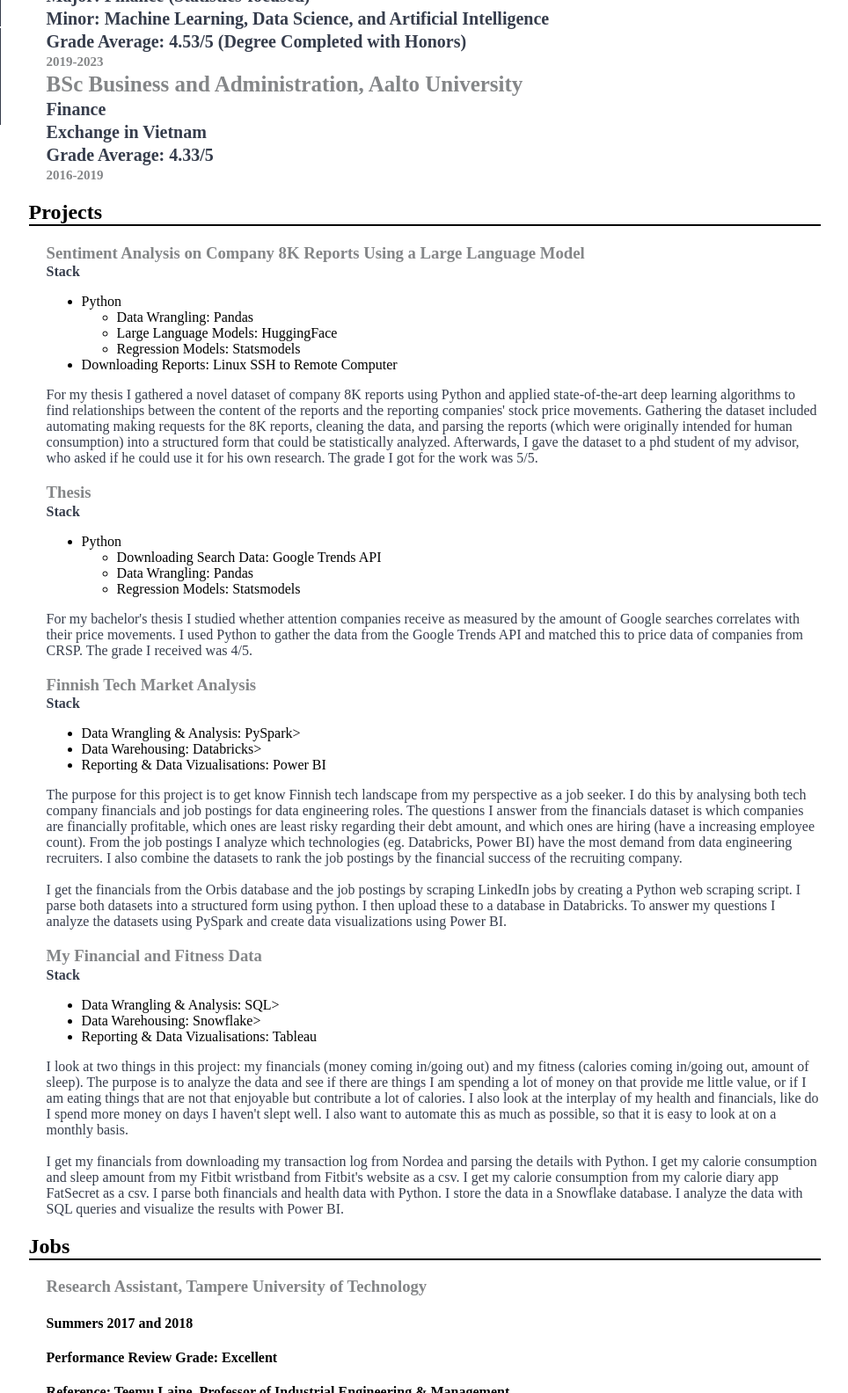
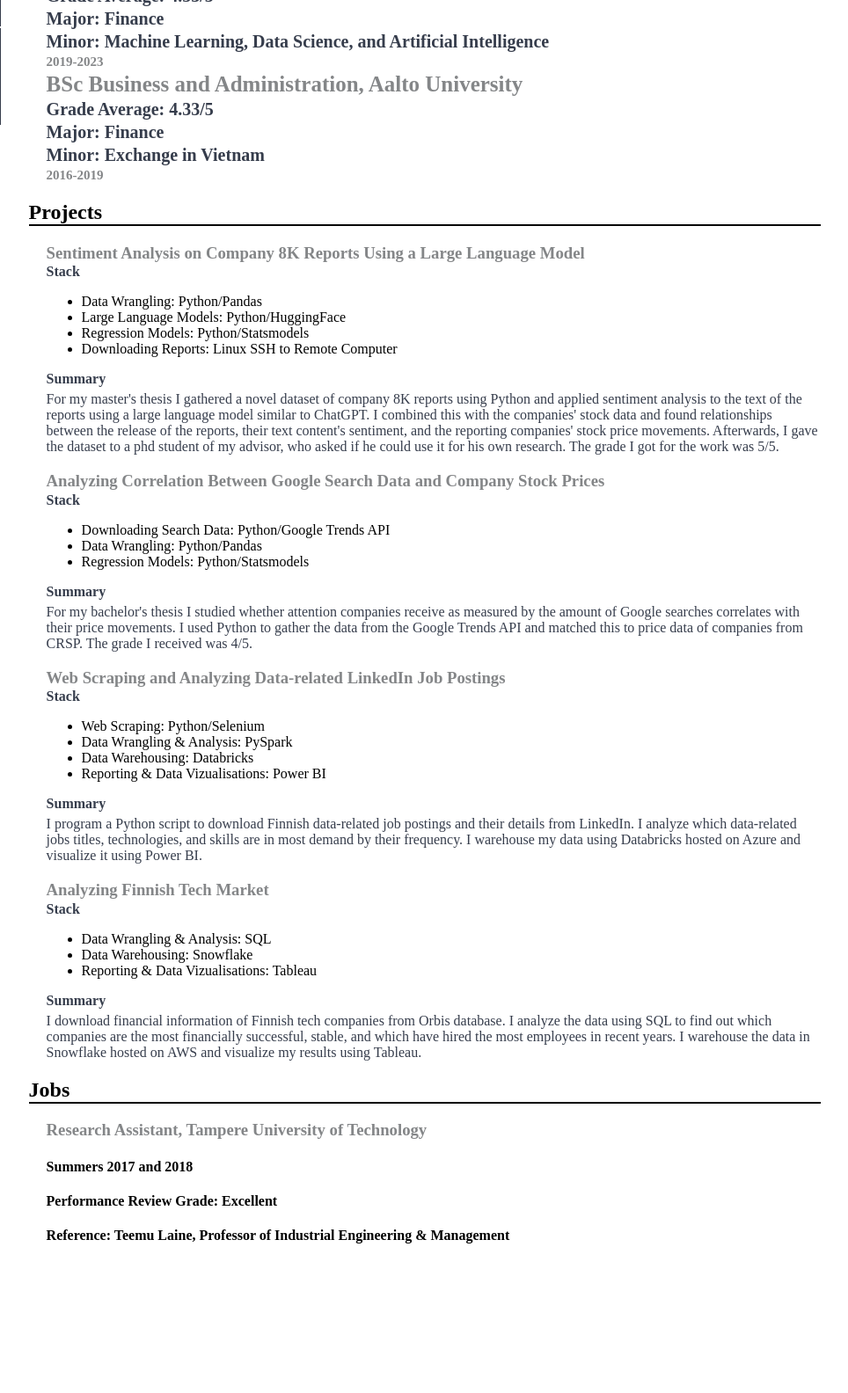
Before and after one commit to KlausParanko/cv, a website: page index.html in a window 1280 px wide. Shown: the part 650-2234 px from the top of the page at 88% size, without its empty margins (307-1271 px from the left). After the commit the page ends 2064 px from the top, so only its background shows below. Drawn offline with Linux system fonts and the light colour scheme.

Commit message:
Updated projects

```diff
--- a/index.html
+++ b/index.html
@@ -85,59 +85,53 @@
         <h2>Education</h2>
         <div class="masters">
           <h3 class="degree">MSc Business and Administration, Aalto University</h3>
-          <h4 class="major">Major: Finance (Statistics-focused)</h4>
+          <h4 class="grades">Grade Average: 4.53/5 </h4>
+          <h4 class="major">Major: Finance </h4>
           <h4 class="minor">
             Minor: Machine Learning, Data Science, and Artificial Intelligence
           </h4>
-          <h4 class="grades">Grade Average: 4.53/5 (Degree Completed with Honors)</h4>
           <h5 class="years">2019-2023</h5>
         </div>
         <div class="bachelors">
           <h3 class="degree">BSc Business and Administration, Aalto University</h3>
-          <h4 class="major">Finance</h4>
-          <h4 class="minor">Exchange in Vietnam</h4>
           <h4 class="grades">Grade Average: 4.33/5</h4>
+          <h4 class="major">Major: Finance</h4>
+          <h4 class="minor">Minor: Exchange in Vietnam</h4>
           <h5 class="years">2016-2019</h5>
         </div>
       </div>
       <div class="projects">
         <h2>Projects</h2>
         <div class="single-project">
-          <h3>Sentiment Analysis on Company 8K Reports Using a Large Language Model</h3>
+          <h3>Sentiment Analysis on Company 8K Reports Using a Large Language Model </h3>
           <h4>Stack</h4>
           <ul>
-            <li>Python</li>
-            <ul>
-              <li>Data Wrangling: Pandas</li>
-              <li>Large Language Models: HuggingFace</li>
-              <li>Regression Models: Statsmodels</li>
-            </ul>
+            <li>Data Wrangling: Python/Pandas</li>
+            <li>Large Language Models: Python/HuggingFace</li>
+            <li>Regression Models: Python/Statsmodels</li>
             <li>Downloading Reports: Linux SSH to Remote Computer</li>
           </ul>
-          <p>For my thesis I gathered a novel dataset of company 8K reports using Python and applied state-of-the-art
-            deep
-            learning
-            algorithms to find relationships between the content of the reports and the reporting companies' stock
+          </ul>
+          <h4>Summary</h4>
+          <p>For my master's thesis I gathered a novel dataset of company 8K reports using Python and applied
+            sentiment analysis to the text of the reports using a large language model similar to ChatGPT. I combined
+            this with the companies' stock data and found
+            relationships between the release of the reports, their text content's sentiment, and the reporting
+            companies' stock
             price
-            movements. Gathering the dataset included automating making requests for the 8K reports, cleaning the
-            data,
-            and parsing the reports (which were originally intended for human consumption) into a structured form that
-            could be
-            statistically analyzed. Afterwards, I gave the
+            movements. Afterwards, I gave the
             dataset to a phd student of my advisor, who asked if he could use it for his own research.
             The grade I got for the work was 5/5.</p>
         </div>
         <div class="single-project">
-          <h3>Thesis</h3>
+          <h3>Analyzing Correlation Between Google Search Data and Company Stock Prices </h3>
           <h4>Stack</h4>
           <ul>
-            <li>Python</li>
-            <ul>
-              <li>Downloading Search Data: Google Trends API</li>
-              <li>Data Wrangling: Pandas</li>
-              <li>Regression Models: Statsmodels</li>
-            </ul>
+            <li>Downloading Search Data: Python/Google Trends API </li>
+            <li>Data Wrangling: Python/Pandas</li>
+            <li>Regression Models: Python/Statsmodels</li>
           </ul>
+          <h4>Summary</h4>
           <p>For my bachelor's thesis I studied whether attention companies receive as measured by the amount of
             Google
             searches correlates with their price movements. I used Python to gather the data from the Google Trends
@@ -145,56 +139,34 @@
             and matched this to price data of companies from CRSP. The grade I received was 4/5.</p>
         </div>
         <div class="single-project">
-          <h3>Finnish Tech Market Analysis</h3>
+          <h3>Web Scraping and Analyzing Data-related LinkedIn Job Postings</h3>
           <h4>Stack</h4>
           <ul>
-            <li>Data Wrangling & Analysis: PySpark>
-            <li>Data Warehousing: Databricks>
+            <li>Web Scraping: Python/Selenium</li>
+            <li>Data Wrangling & Analysis: PySpark</li>
+            <li>Data Warehousing: Databricks</li>
             <li>Reporting & Data Vizualisations: Power BI</li>
           </ul>
-          <p>The purpose for this project is to get know Finnish tech landscape from my perspective as a job
-            seeker. I
-            do this by analysing both tech
-            company financials and job postings for data engineering roles. The questions I answer from the financials
-            dataset is which companies are
-            financially profitable, which ones are least risky regarding their debt amount, and which ones are hiring
-            (have a increasing employee count). From the job postings I analyze which technologies (eg. Databricks,
-            Power BI) have the most demand
-            from data engineering recruiters. I also combine the datasets to rank the job postings by the financial
-            success of the recruiting company. <br><br> I get the financials from the Orbis database and the job
-            postings by
-            scraping LinkedIn jobs by creating a
-            Python web scraping script. I parse both datasets into
-            a structured form using python. I then upload these to a database in Databricks. To answer my questions I
-            analyze the datasets
-            using PySpark
-            and create data visualizations using Power BI. </p>
+          <h4>Summary</h4>
+          <p>I program a Python script to download Finnish data-related job postings and their details from LinkedIn. I
+            analyze which
+            data-related jobs titles, technologies, and skills are in most demand by their frequency. I warehouse my
+            data using Databricks
+            hosted on Azure and visualize it using Power BI.</p>
         </div>
         <div class="single-project">
-          <h3>My Financial and Fitness Data</h3>
+          <h3>Analyzing Finnish Tech Market</h3>
           <h4>Stack</h4>
           <ul>
-            <li>Data Wrangling & Analysis: SQL>
-            <li>Data Warehousing: Snowflake>
+            <li>Data Wrangling & Analysis: SQL</li>
+            <li>Data Warehousing: Snowflake</li>
             <li>Reporting & Data Vizualisations: Tableau</li>
           </ul>
-          <p> I look at two things in this project: my financials (money coming in/going out) and my fitness (calories
-            coming in/going out, amount of sleep). The purpose is to analyze the data and see if there are things I am
-            spending a lot of money on that provide me little value, or if I am eating things that are not that
-            enjoyable but contribute a lot of calories. I also look at the interplay of my health and financials, like
-            do I spend more money on days I haven't slept well. I also want to automate this as much as possible, so
-            that it is
-            easy to look at on a monthly basis.
-
-            <br> <br>I get my
-            financials
-            from downloading my transaction log from Nordea and parsing the details with Python. I get my calorie
-            consumption and sleep amount from my Fitbit wristband from Fitbit's website as a csv. I get my calorie
-            consumption from my calorie diary app FatSecret as a csv. I parse both financials and health data with
-            Python. I
-            store the data in a Snowflake database. I analyze the data with SQL queries
-            and visualize the results with Power BI.
-          </p>
+          <h4>Summary</h4>
+          <p>I download financial information of Finnish tech companies from Orbis database. I analyze the data using
+            SQL to find out which companies are the most financially successful, stable, and which have hired the most
+            employees in recent years. I warehouse the data in Snowflake hosted on AWS and visualize my results using
+            Tableau.</p>
         </div>
       </div>
       <div class="jobs">
```
